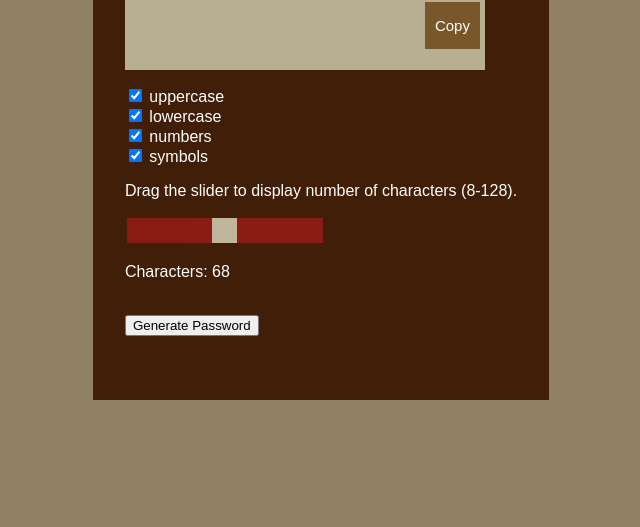
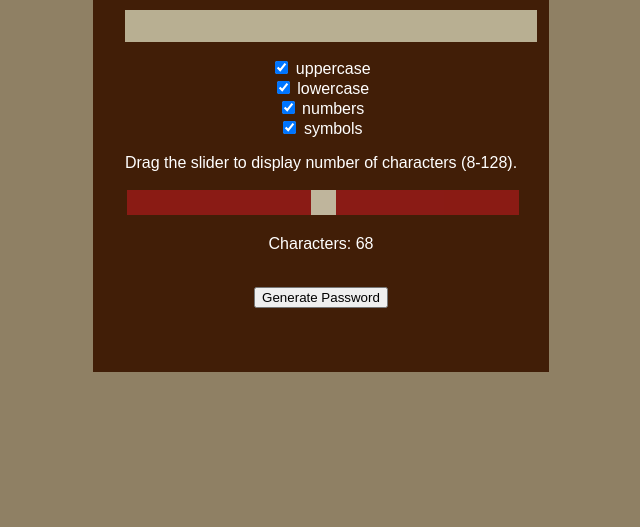
Before and after one commit to bjenkins63/Random-Password-Generator, a plain HTML site: page index.html in a window 1280 px wide. Shown: the part 273-800 px from the top of the page, without its empty margins (319-959 px from the left). Drawn offline with Linux system fonts and the light colour scheme.

Commit message:
fixed some of the centering issues

```diff
--- a/index.html
+++ b/index.html
@@ -4,7 +4,7 @@
 <head>
   <meta charset="UTF-8">
   <meta name="viewport" content="width=device-width, initial-scale=1.0">
-  <title>Document</title>
+  <title>JenkinsArt RpwG</title>
   <link rel="stylesheet" href="styles.css">
 
 </head>
@@ -18,9 +18,7 @@
         <h1>Password Generator</h1>
         <div class="result-container">
           <div> <p id="result-textfield"> </p></div>
-          <button class="clip-btn" id="clipboard">
-            <p>Copy</p>
-          </button>
+
         </div>
         <form name="generator">
           <input id="uppercase" type="checkbox" name="uppercase" checked="checked">
--- a/styles.css
+++ b/styles.css
@@ -5,6 +5,7 @@ body {
     font-family: "Montserrat", sans-serif;
     background-color: #8f8064;
     color: white;
+    text-align: center;
   }
 
   h1 {
@@ -18,8 +19,13 @@ body {
     align-items: center;
   }
 
+  .container {
+    align-content: center;
+  }
+
   .card {
     padding: 3em 2em;
+    align-self: center;
     align-content: center;
     background-color: #411e07;
   }
@@ -30,10 +36,6 @@ body {
     padding: 0.5em 0;
   }
 
-  .container {
-    align-content: center;
-  }
-
   .btn {
     padding: 1em 2em;
     margin: 1em 0;
@@ -42,36 +44,32 @@ body {
     align-self: center;
     text-align:center;
     align-items: center;
-    color: white;
+    color:white;
     background-color: #7a572a;
     border: none;
     cursor: pointer;
     font-family: "Montserrat", sans-serif;
   }
   .result-container {
-    width: 350px;
+    width: 100%;
     display: flex;
+    justify-content: space-between;
     vertical-align: middle;
-    align-self: center;
-    justify-content: space-between;
-    align-items: center;
-    padding: 10px 5px;
-    color: rgb(146, 31, 31);
+    padding: 10px 10px;
+    color: black;
     background-color:rgb(184, 175, 146);
     letter-spacing: 1px;
     margin: 1em 0;
   }
   .result-container div {
     width: 280px;
+    align-content: center;
   }
 
   #result-textfield {
-    font-size: 20px;
-    vertical-align: middle;
-    overflow-wrap: break-word;
+    font-size: 12px;
     word-wrap: break-word;
-    min-height: 20px;
-    padding: 0 0 8px 0;
+    text-align: left;
   }
 
   .clip-btn {
@@ -84,8 +82,8 @@ body {
   }
 
   .slidecontainer {
-    width: 50%;
-  }
+    width: 100%;
+    align-content: center;  }
 
   .slider {
     -webkit-appearance: none;
```
